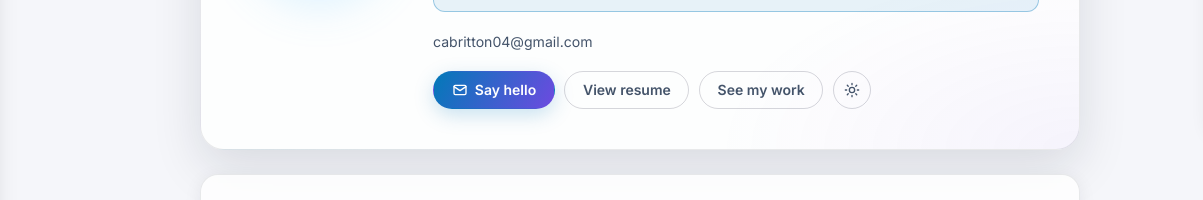
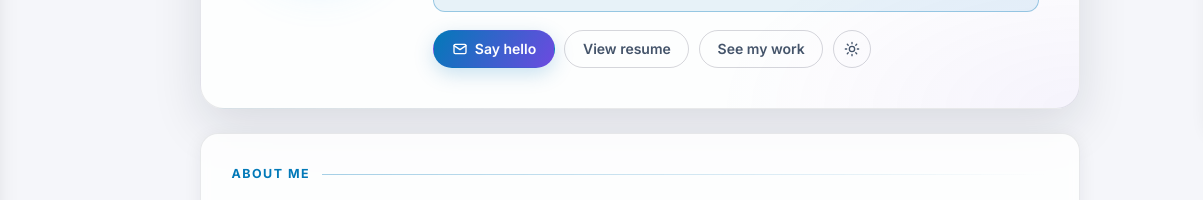
Before and after one commit to cbritt0n/cbritt0n.github.io, a plain HTML site: page index.html in a window 1280 px wide. Shown: the part 362-562 px from the top of the page, 0-1203 px from the left. Drawn offline with Linux system fonts and the light colour scheme.

Commit message:
remove contact email from profile and associated CSS styles

```diff
--- a/index.html
+++ b/index.html
@@ -145,9 +145,6 @@
           <h1>Christian Britton</h1>
           <p class="role">Software Engineer II at Charter Communications · Georgia, USA</p>
           <p class="mission">My mission is simple: build secure, dependable software that makes people&rsquo;s work easier, and help the engineers around me grow along the way.</p>
-          <p class="contact-line">
-            <a href="mailto:cabritton04@gmail.com">cabritton04@gmail.com</a>
-          </p>
           <div class="hero-actions">
             <a class="btn btn-primary" href="mailto:cabritton04@gmail.com">
               <svg viewBox="0 0 24 24" aria-hidden="true"><rect x="3" y="5" width="18" height="14" rx="2"/><path d="m3 7 9 6 9-6"/></svg>
--- a/resources/styles/index.css
+++ b/resources/styles/index.css
@@ -556,25 +556,6 @@ button:focus-visible {
   border: 1px solid var(--accent-border);
   border-radius: var(--radius-sm);
   text-wrap: pretty;
-}
-
-.profileHeader .contact-line {
-  margin: 0;
-  font-size: 0.88rem;
-  color: var(--text-soft);
-  display: flex;
-  flex-wrap: wrap;
-  gap: 0.35rem 0.75rem;
-  justify-content: center;
-  align-items: center;
-}
-
-.profileHeader .contact-line a {
-  color: var(--text-muted);
-}
-
-.profileHeader .contact-line a:hover {
-  color: var(--accent);
 }
 
 .hero-actions {
@@ -1324,10 +1305,6 @@ button:focus-visible {
     min-width: 0;
   }
 
-  .profileHeader .contact-line {
-    justify-content: flex-start;
-  }
-
   .hero-actions {
     justify-content: flex-start;
   }
```
